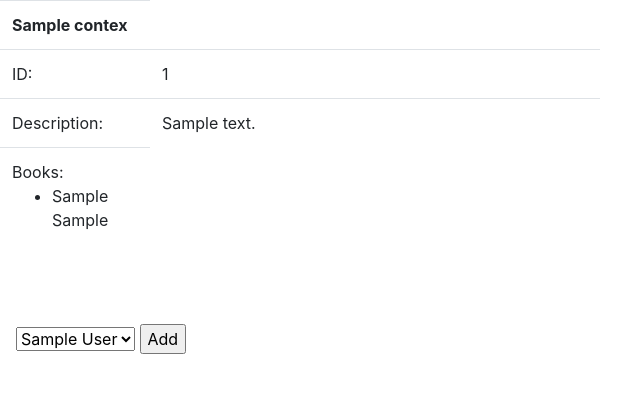
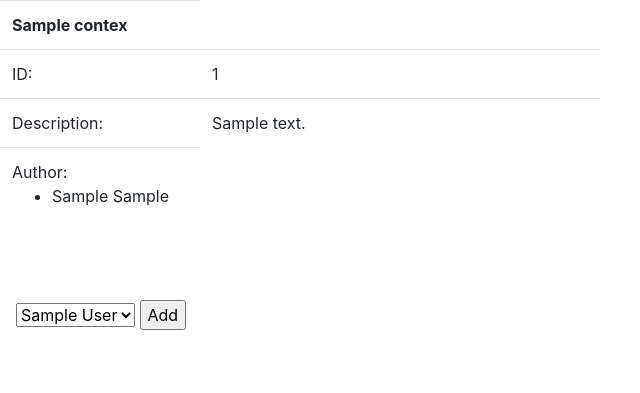
Before and after one commit to King12i/BOOKS-AUTHORS-TEMPLATE, a Django app: template Template_Book/templates/View_book.html in a window 1280 px wide. Shown: the part 56-449 px from the top of the page, without its empty margins (0-640 px from the left). Run offline with Django 3.2, Linux system fonts and the light colour scheme; the template is opened without the code that fills it: most values are stand-ins (such as "Sample title", 1, 10 or a date in 2020); some libraries are stand-ins or nearby versions.

Commit message:
This my Assignment for BOOKS/AUTHORS Templates

```diff
--- a/Template_Book/templates/View_book.html
+++ b/Template_Book/templates/View_book.html
@@ -45,7 +45,7 @@
         </tr>
 
         <tr>
-          <td width="150">Books:
+          <td width="200">Author:
                {% for  authors in added_author %}
 
                <ul><li>{{ authors.first_name }} {{ authors.first_name }}</li></ul>
```
Also changed, not shown: db.sqlite3.
